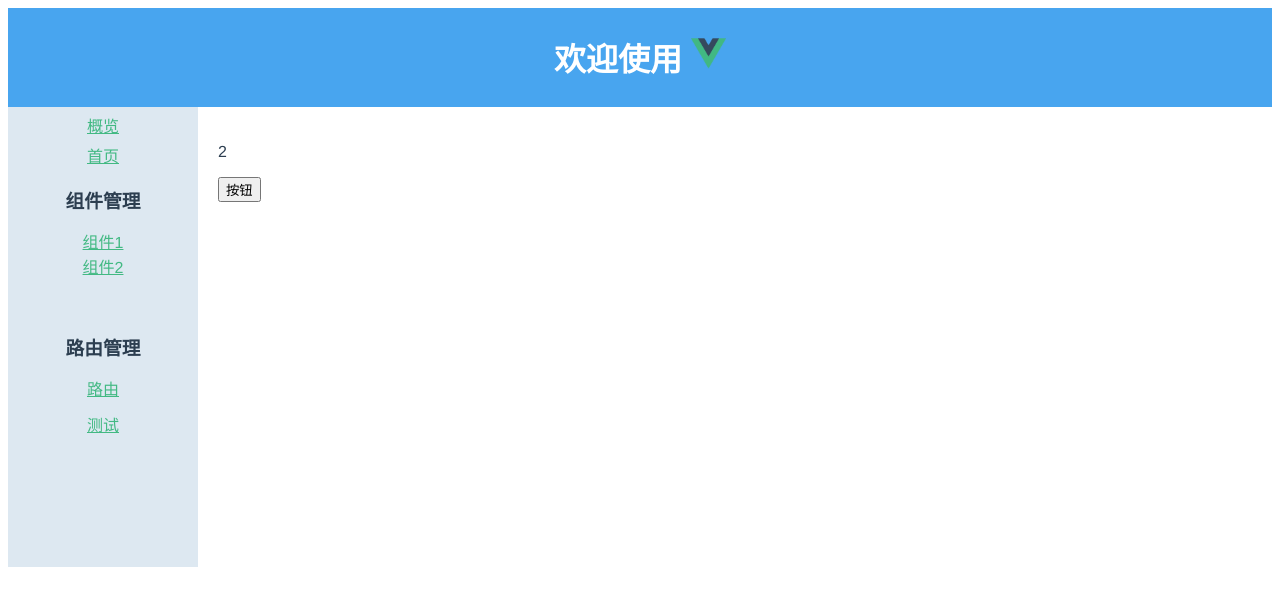
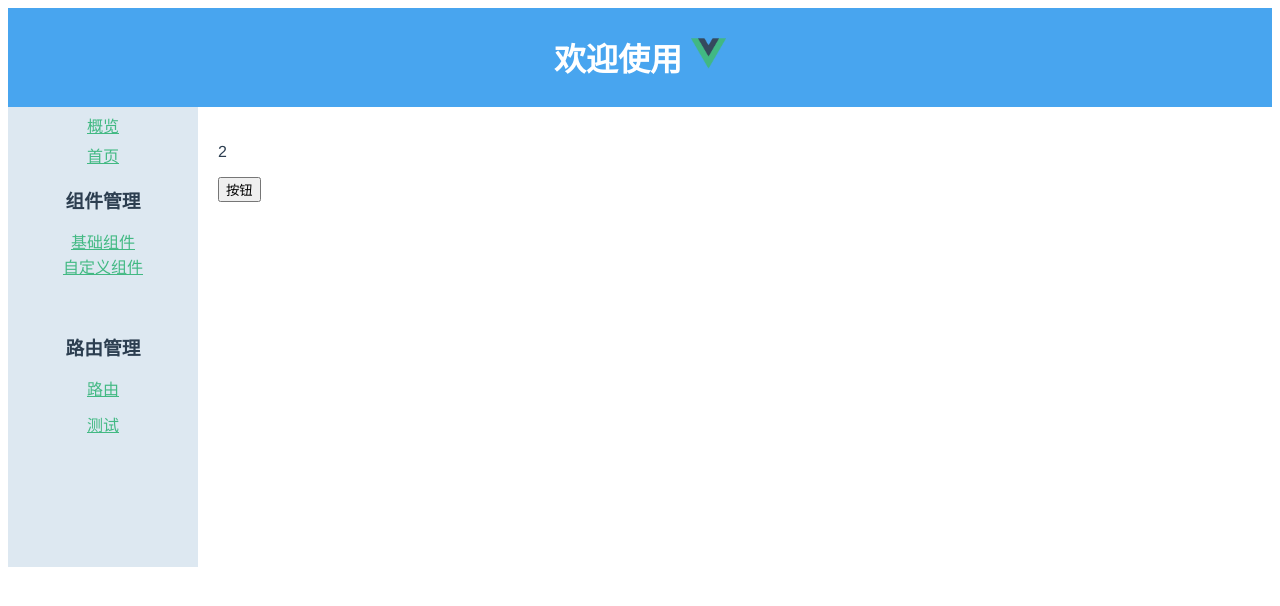
Before and after one commit to zhujinjun/VueDom, a Vue app: page /#/ComponentManage/componentDome in a window 1280 px wide. Shown: the top 606 px of the page. Built offline with nearby package versions, Linux system fonts and the light colour scheme.

Commit message:
自定义组件

```diff
--- a/src/App.vue
+++ b/src/App.vue
@@ -13,10 +13,10 @@
             <h3>组件管理</h3>
             <ul>
                 <li>
-                    <router-link to="/ComponentManage/componentDome">组件1</router-link>
+                    <router-link to="/ComponentManage/componentDome">基础组件</router-link>
                 </li>
                 <li>
-                    <router-link to="/ComponentManage/componentDome">组件2</router-link>
+                    <router-link to="/ComponentManage/CustomCom">自定义组件</router-link>
                 </li>
             </ul>
             <br>
--- /dev/null
+++ b/src/components/ComponentManage/CustomCom.vue
@@ -0,0 +1,26 @@
+<template>
+    <div>
+        <p @click="emit">{{msg}}</p>
+    </div>
+</template>
+
+<script>
+    export default {
+        name: "demo",
+        data() {
+            return {
+                msg: "点击派发事件"
+            };
+        },
+        created() {
+            this.$on("wash_Goods", arg => {
+                console.log(arg);
+            });
+        },
+        methods: {
+            emit() {
+                this.$emit("wash_Goods", ["fish", true, { name: "vue", verison: "2.4" }]);
+            }
+        }
+    };
+</script>
--- a/src/router/index.js
+++ b/src/router/index.js
@@ -3,6 +3,7 @@ import Router from 'vue-router'
 //引入组件
 import test from '../components/Test.vue'
 import componentDome from '../components/ComponentManage/ComponentDome.vue'
+///ComponentManage/CustomCom
 
 //告诉vue使用路由
 Vue.use(Router)
@@ -25,9 +26,15 @@ let rowses = [
     name: 'test',
     component: test
 }, {
+    //基础组件
     path: '/ComponentManage/componentDome',
     name: 'componentDome',
     component: componentDome
+}, { //自定义组件
+    path: '/ComponentManage/CustomCom',
+    name: 'CustomCom',
+    component: () =>
+        import('../components/ComponentManage/CustomCom.vue')
 }]
 export default new Router({
     routes: rowses
```
